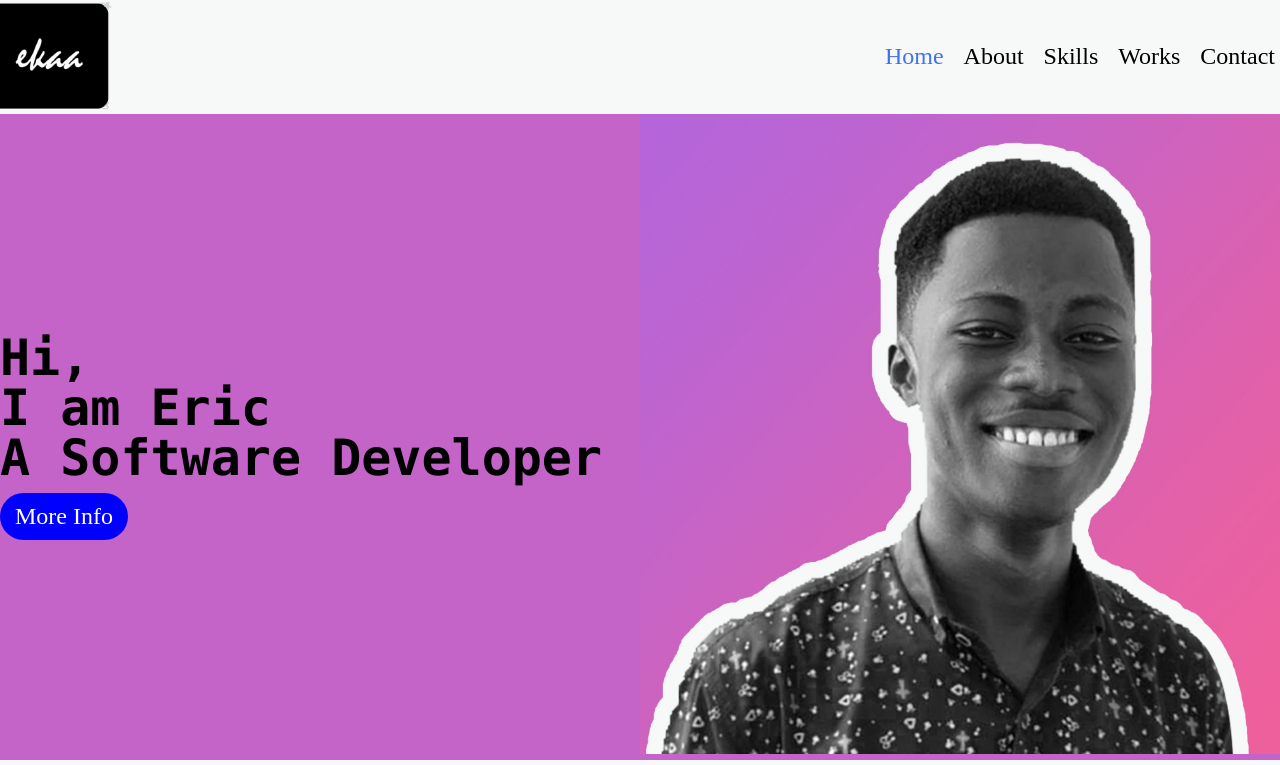
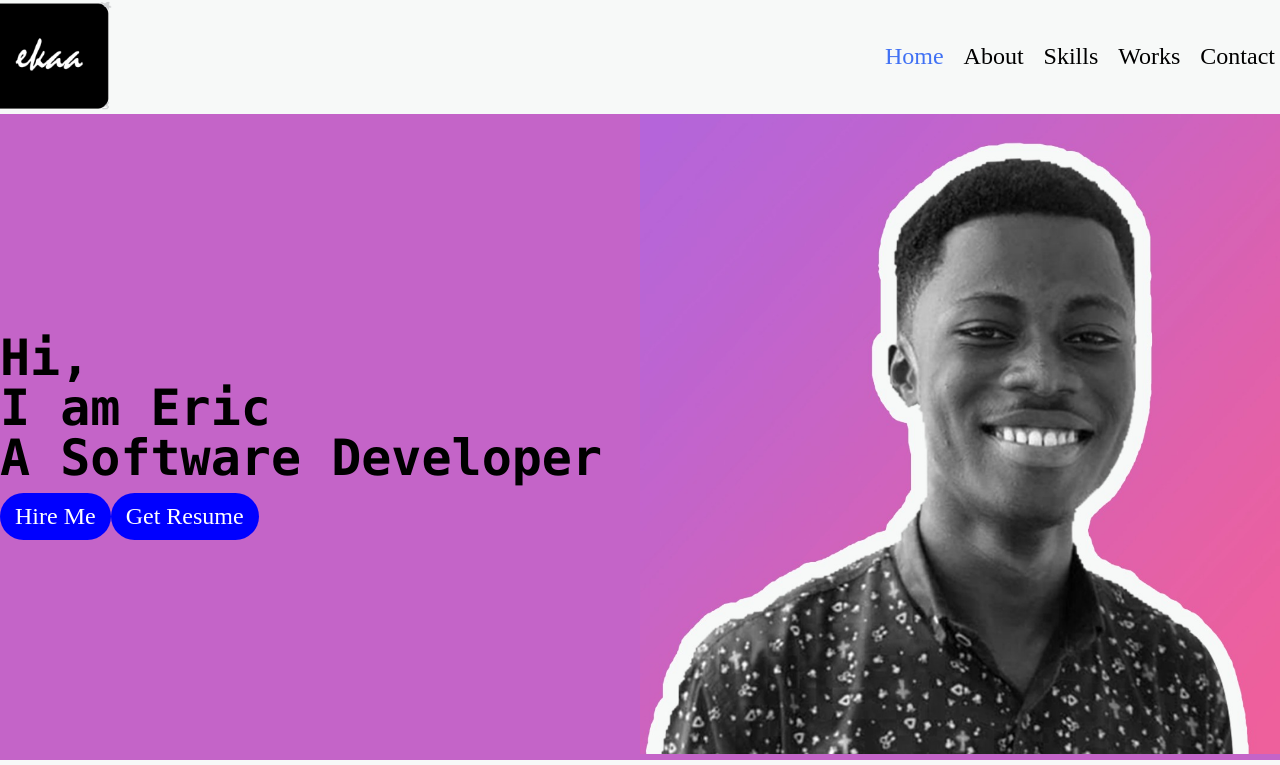
Before and after one commit to ericatsu/portfolio, a React (Create React App) app: page / in a window 1280 px wide. Shown: the top 765 px of the page. Built offline with nearby package versions, Linux system fonts and the light colour scheme.

Commit message:
still developin

```diff
--- a/src/App.js
+++ b/src/App.js
@@ -22,6 +22,7 @@ function App() {
           <Route exact path="/Works" component={Works} />
           <Route exact path="/Contact" component={Contact} />
         </Switch>
+        <Works/>
         <Footer/>
       </div>
     </Router>
--- a/src/Components/Footer.jsx
+++ b/src/Components/Footer.jsx
@@ -9,13 +9,13 @@ import Facebook from '../assets/facebook.png';
 const Footer = () => {
     return (
         <footer>
-            <a href="#" target="_blank">
+            <a href="https://github.com/ericatsu" target="_blank">
                 <img
                     src={Github}
                     alt="GitHub"
                 />
             </a>
-            <a href="#" target="_blank">
+            <a href="https://www.youtube.com/channel/UCZvhEk5BETiadTJY4CdxIIQ" target="_blank">
                 <img
                     src={YouTube}
                     alt="YouTube"
@@ -33,7 +33,7 @@ const Footer = () => {
                     alt="LinkIn"
                 />
             </a>
-            <a href="#" target="_blank">
+            <a href="https://twitter.com/ericKAatsu" target="_blank">
                 <img
                     src={Twitter}
                     alt="Twitter"
--- a/src/Components/Home.jsx
+++ b/src/Components/Home.jsx
@@ -12,8 +12,13 @@ const Home = () => {
                   <p>I am Eric</p>
                   <p>A Software Developer</p>
               </h1>
-              <Link to="About">
-                  <button>More Info</button>
+              <Link to="/">
+                  <button className="hire">Hire Me</button>
+                  <a href="#" download="#resume">
+                      <button className="resume">
+                          Get Resume
+                      </button>
+                  </a>
               </Link>
             </div>
             <div className="person">
--- a/src/Components/Styles/Home.css
+++ b/src/Components/Styles/Home.css
@@ -39,6 +39,8 @@
     padding: auto;
 }
 
+
+
 @media (min-width: 800px) {
     .home{
         flex-direction: row;
@@ -54,4 +56,6 @@
         width: 100%;
 
     }
+
+
 }
```
